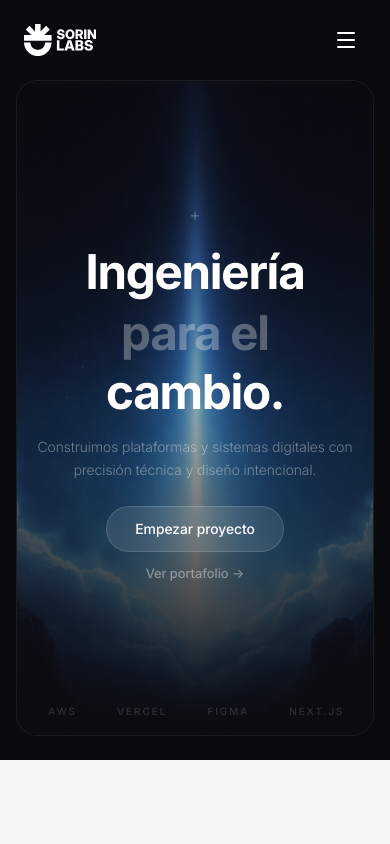
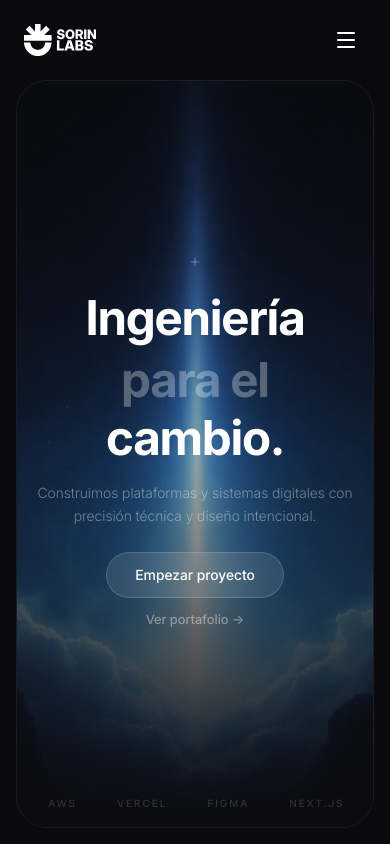
Before and after one commit to kirianL/SorinLabs, a Next.js app: page / in a window 390 px wide. Shown: the top 844 px of the page. Built offline with nearby package versions, Linux system fonts and the light colour scheme.

Commit message:
fix: use svh for hero section to prevent layout jumps on mobile

```diff
--- a/src/components/sections/hero.tsx
+++ b/src/components/sections/hero.tsx
@@ -9,13 +9,13 @@ const stack = ["Next.js", "React", "TypeScript", "AWS", "Vercel", "Figma"];
 
 export function HeroSection() {
   return (
-    <section className="relative bg-[#0a0a0f] flex flex-col pt-20 pb-6 min-h-[90vh] md:min-h-[100vh] md:pt-24 md:pb-8 px-4 sm:px-6 lg:px-10">
+    <section className="relative bg-[#0a0a0f] flex flex-col pt-[80px] pb-4 min-h-[100svh] md:min-h-[100svh] md:pt-[100px] md:pb-8 px-4 sm:px-6 lg:px-10 overflow-hidden">
       {/* Framed container */}
       <motion.div
         initial={{ opacity: 0, scale: 0.98 }}
         animate={{ opacity: 1, scale: 1 }}
         transition={{ duration: 0.8, ease: [0.22, 1, 0.36, 1] }}
-        className="relative w-full flex-1 flex flex-col min-h-[500px] md:h-auto md:min-h-[600px] rounded-3xl border border-white/[0.08] overflow-hidden"
+        className="relative w-full flex-1 flex flex-col min-h-[500px] h-full rounded-[2rem] border border-white/[0.08] overflow-hidden"
       >
         {/* Background image — Fixed (No parallax) */}
         <div className="absolute inset-0">
```
